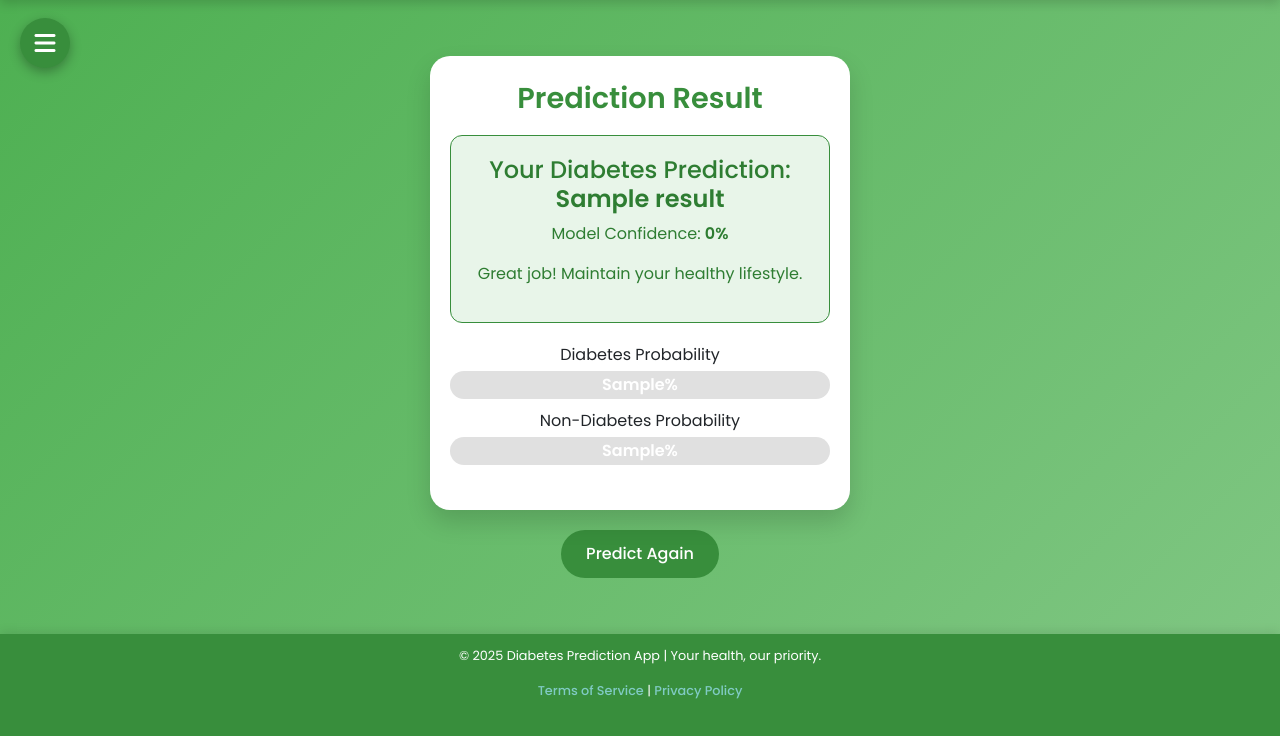
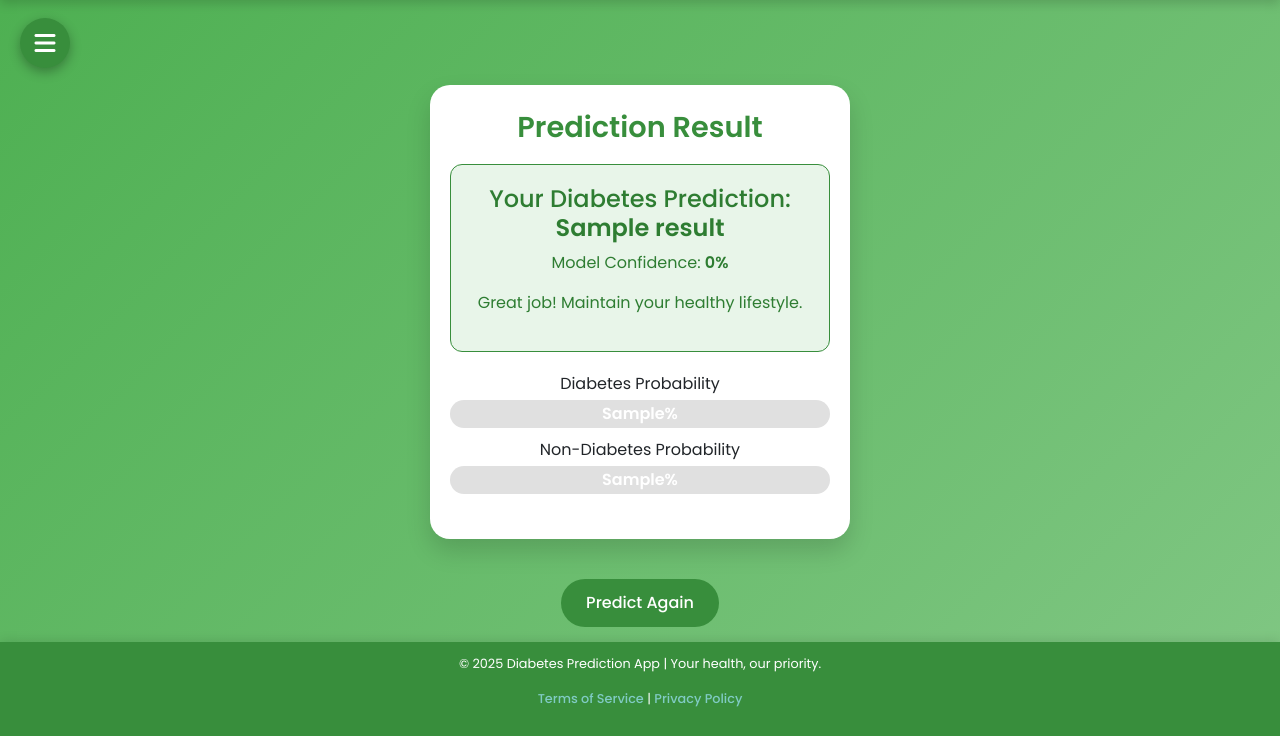
Before and after one commit to bhupesh-6124/diabetes_prediction1, a Flask app: template templates/result.html in a window 1280 px wide. Shown: the part 72-808 px from the top of the page. Before the commit the page ends 771 px from the top, so only its background shows below. Run offline with Flask 3, Linux system fonts and the light colour scheme; the template is opened without the code that fills it: most values are stand-ins (such as "Sample title", 1, 10 or a date in 2020); parts of the project's set-up code (start-up, migrations or seed data) failed here and were passed over; some libraries are stand-ins or nearby versions.

Commit message:
Update result.html

```diff
--- a/templates/result.html
+++ b/templates/result.html
@@ -118,6 +118,7 @@ body {
     box-shadow: 0 12px 25px rgba(0, 0, 0, 0.15);
     padding: 25px 20px;
     width: 100%;
+    margin: 70px auto 20px auto;
     max-width: 420px;
     text-align: center;
     position: relative;
```
